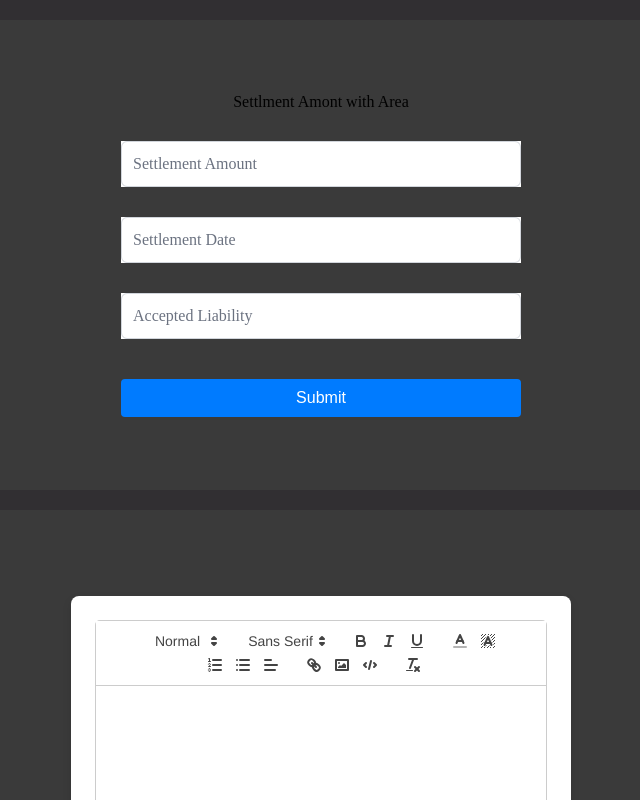
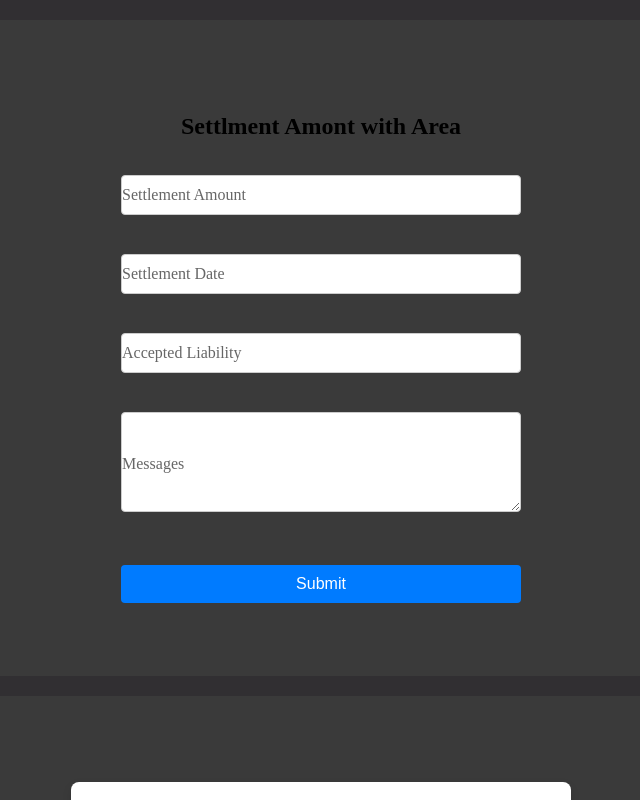
Before and after one commit to ttewabe/react-to-web-component-into-angular, a React (Create React App) app in the folder react-project/: page /claimants/1 in a window 1280 px wide. Shown: the top 800 px of the page, without its empty margins (319-959 px from the left). Built offline with nearby package versions, Linux system fonts and the light colour scheme.

Commit message:
created my own floatLabel instead of using Primereact floadLabel

```diff
--- /dev/null
+++ b/react-project/src/evaluation/evaluation-details/CustomFloatLabel.style.tsx
@@ -0,0 +1,61 @@
+import styled from "styled-components";
+
+export const FloatLabelWrapper = styled.div`
+  position: relative;
+  margin-bottom: 1.5rem;
+`;
+
+export const StyledInput = styled.input`
+  width: 100%;
+  padding: 10px;
+  font-size: 16px;
+  border: 1px solid #ccc;
+  border-radius: 4px;
+  outline: none;
+  transition: border-color 0.2s;
+
+  &:focus {
+    border-color: #007ad9;
+  }
+
+  &:focus + label, &:not(:placeholder-shown) + label {
+    top: -10px;
+    font-size: 12px;
+    color: #007ad9;
+    padding: 0 1px;
+  }
+`;
+
+export const StyledTextarea = styled.textarea`
+  width: 100%;
+  padding: 10px;
+  font-size: 16px;
+  border: 1px solid #ccc;
+  border-radius: 4px;
+  outline: none;
+  transition: border-color 0.2s;
+  resize: vertical;
+  min-height: 100px;
+
+  &:focus {
+    border-color: #007ad9;
+  }
+
+  &:focus + label, &:not(:placeholder-shown) + label {
+    top: -10px;
+    font-size: 12px;
+    color: #007ad9;
+    padding: 0 1px;
+  }
+`;
+
+export const StyledLabel = styled.label`
+  position: absolute;
+  left: 1px;
+  top: 50%;
+  transform: translateY(-50%);
+  font-size: 16px;
+  color: #666;
+  transition: all 0.2s ease-in-out;
+  pointer-events: none;
+`;
--- /dev/null
+++ b/react-project/src/evaluation/evaluation-details/CustomFloatLabel.tsx
@@ -0,0 +1,37 @@
+import React from "react";
+import { FloatLabelWrapper, StyledInput, StyledLabel, StyledTextarea } from "./CustomFloatLabel.style";
+
+interface CustomFloatLabelProps {
+  id: string;
+  name: string;
+  value: string;
+  onChange: (e: React.ChangeEvent<HTMLInputElement | HTMLTextAreaElement>) => void;
+  onBlur?: (e: React.FocusEvent<HTMLInputElement | HTMLTextAreaElement>) => void;
+  label: string;
+  type?: string;
+  component?: "input" | "textarea";
+}
+
+const CustomFloatLabel: React.FC<CustomFloatLabelProps> = ({
+  id,
+  name,
+  value,
+  onChange,
+  onBlur,
+  label,
+  type = "text",
+  component = "input",
+}) => {
+  return (
+    <FloatLabelWrapper>
+      {component === "textarea" ? (
+        <StyledTextarea id={id} name={name} value={value} onChange={onChange} onBlur={onBlur} placeholder=" " />
+      ) : (
+        <StyledInput id={id} name={name} type={type} value={value} onChange={onChange} onBlur={onBlur} placeholder=" " />
+      )}
+      <StyledLabel htmlFor={id}>{label}</StyledLabel>
+    </FloatLabelWrapper>
+  );
+};
+
+export default CustomFloatLabel;
--- a/react-project/src/evaluation/evaluation-details/settlement/Settlement.style.tsx
+++ b/react-project/src/evaluation/evaluation-details/settlement/Settlement.style.tsx
@@ -1,17 +1,15 @@
-
 import styled from "styled-components";
 
-
 export const StyledBackground = styled.div`
-margin: 20px;
-padding: 3px 0;
+  margin: 20px;
+  padding: 3px 0;
   background-color: rgb(58, 58, 58);
 `;
 
 export const FormContainer = styled.form`
  display:flex;
  flex-direction:column;
- row-gap:30px;
+ row-gap:15px;
  max-width:400px;
  margin:70px auto;
  >div>span{
@@ -23,10 +21,10 @@ export const FormContainer = styled.form`
 `;
 
 export const StyledError = styled.p`
-position:absolute;
+  position:absolute;
   color: red;
   font-size: 12px;
-  margin-top: -2px;
+  margin-top: -25px;
 `;
 
 export const StyledButton = styled.button`
--- a/react-project/src/evaluation/evaluation-details/settlement/Settlement.tsx
+++ b/react-project/src/evaluation/evaluation-details/settlement/Settlement.tsx
@@ -1,9 +1,8 @@
 import React from "react";
 import { useFormik } from "formik";
 import * as Yup from "yup";
-import { InputText } from 'primereact/inputtext';
-import { FloatLabel } from 'primereact/floatlabel';
-import { FormContainer,  StyledBackground, StyledButton, StyledError } from "./Settlement.style";
+import CustomFloatLabel from "../CustomFloatLabel";
+import { FormContainer, StyledBackground, StyledButton, StyledError } from "./Settlement.style";
 
 export interface ISettlementProps {
   formTitle?: string;
@@ -13,82 +12,80 @@ export const Settlement = ({formTitle}: ISettlementProps) => {
   const initialValues = {
     settlementAmount: "",
     settlementDate: "",
-    acceptedLiability: ""
+    acceptedLiability: "",
+    messages: "",
   };
 
   const validationSchema = Yup.object().shape({
     settlementAmount: Yup.number()
       .required("Settlement Amount is required")
       .min(1, "Settlement Amount must be greater than 0"),
-    settlementDate: Yup.string()
-      .required("Settlement Date is required"),
-    acceptedLiability: Yup.string()
-      .required("Accepted Liability is required")
+    settlementDate: Yup.string().required("Settlement Date is required"),
+    acceptedLiability: Yup.string().required("Accepted Liability is required"),
+    messages: Yup.string(),
   });
 
   const { values, touched, setFieldValue, errors, handleBlur, handleSubmit } = useFormik({
     initialValues,
     validationSchema,
-    onSubmit: values => {
+    onSubmit: (values) => {
       console.log("Form submitted with values:", values);
-    }
+    },
   });
-
-  const handleSettlementAmountChange = (event: React.ChangeEvent<HTMLInputElement>) => {
-    setFieldValue("settlementAmount", event.target.value);
-    console.log("Settlement Amount:", event.target.value);
-  };
-
-  const handleSettlementDateChange = (event: React.ChangeEvent<HTMLInputElement>) => {
-    setFieldValue("settlementDate", event.target.value);
-    console.log("Settlement Date:", event.target.value);
-  };
 
   return (
     <StyledBackground>
       <FormContainer onSubmit={handleSubmit}>
-        {formTitle}
+        {formTitle && <h2>{formTitle}</h2>}
         <div>
-          <FloatLabel>
-            <InputText
+          <CustomFloatLabel
             id="settlementAmount"
             name="settlementAmount"
+            value={values.settlementAmount}
+            onChange={(e) => setFieldValue("settlementAmount", e.target.value)}
             onBlur={handleBlur}
-              value={values.settlementAmount}
-              onChange={handleSettlementAmountChange}
+            label="Settlement Amount"
           />
-            <label htmlFor="settlementAmount">Settlement Amount</label>
-          </FloatLabel>
           {touched.settlementAmount && errors.settlementAmount &&
             <StyledError>{errors.settlementAmount}</StyledError>}
         </div>
 
         <div>
-          <FloatLabel>
-            <InputText
+          <CustomFloatLabel
             id="settlementDate"
             name="settlementDate"
             value={values.settlementDate}
-              onChange={handleSettlementDateChange}
-              className={touched.settlementDate && errors.settlementDate ? 'p-invalid' : ''}
+            onChange={(e) => setFieldValue("settlementDate", e.target.value)}
+            onBlur={handleBlur}
+            label="Settlement Date"
           />
-            <label htmlFor="settlementDate">Settlement Date</label>
-          </FloatLabel>
-          {touched.settlementDate && errors.settlementDate && <StyledError>{errors.settlementDate}</StyledError>}
+          {touched.settlementDate && errors.settlementDate &&
+            <StyledError>{errors.settlementDate}</StyledError>}
         </div>
 
         <div>
-          <FloatLabel>
-            <InputText
+          <CustomFloatLabel
             id="acceptedLiability"
             name="acceptedLiability"
             value={values.acceptedLiability}
-              onChange={e => setFieldValue("acceptedLiability", e.target.value)}
-              className={touched.acceptedLiability && errors.acceptedLiability ? 'p-invalid' : ''}
+            onChange={(e) => setFieldValue("acceptedLiability", e.target.value)}
+            onBlur={handleBlur}
+            label="Accepted Liability"
           />
-            <label htmlFor="acceptedLiability">Accepted Liability</label>
-          </FloatLabel>
-          {touched.acceptedLiability && errors.acceptedLiability && <StyledError>{errors.acceptedLiability}</StyledError>}
+          {touched.acceptedLiability && errors.acceptedLiability &&
+            <StyledError>{errors.acceptedLiability}</StyledError>}
+        </div>
+
+        <div>
+          <CustomFloatLabel
+            id="messages"
+            name="message"
+            value={values.messages}
+            onChange={(e) => setFieldValue("messages", e.target.value)}
+            onBlur={handleBlur}
+            label="Messages"
+            component="textarea"
+          />
         </div>
 
         <StyledButton type="submit">Submit</StyledButton>
```
Lines whose indentation alone changed are shown as unchanged.
